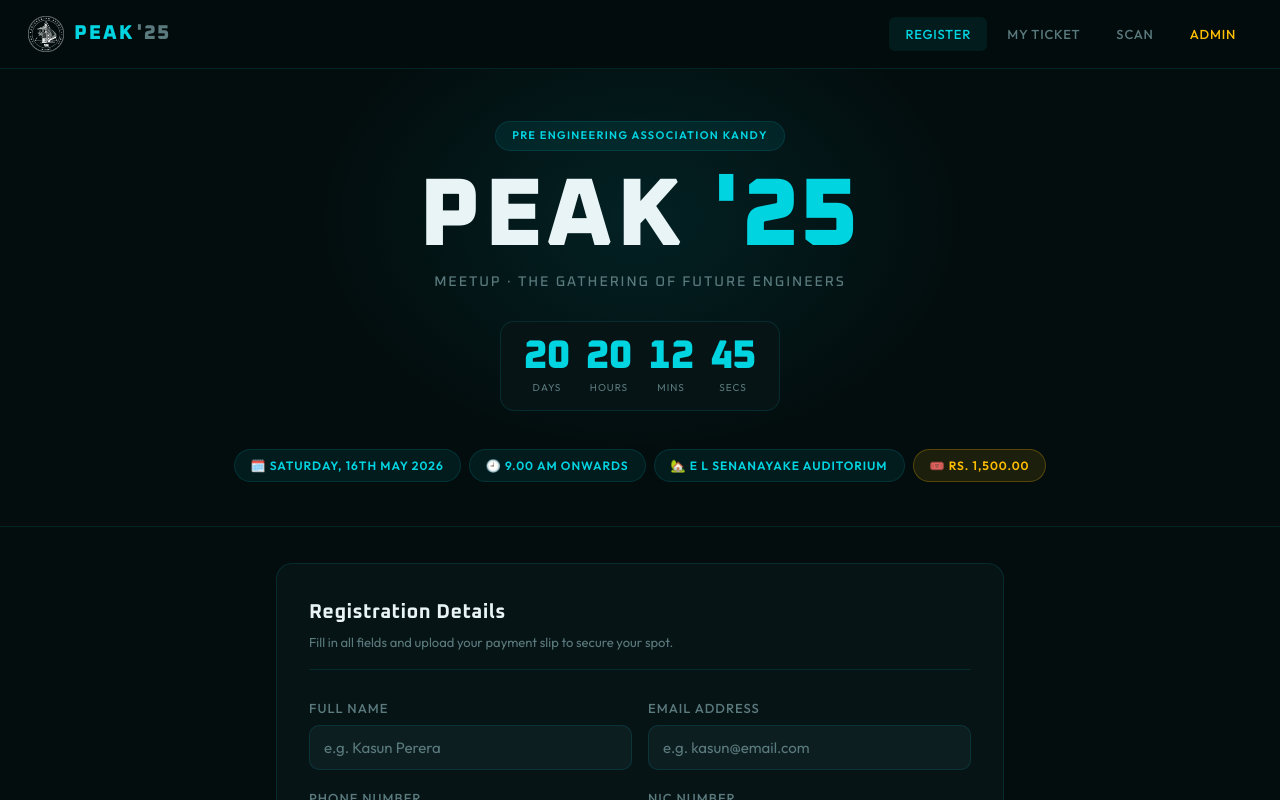
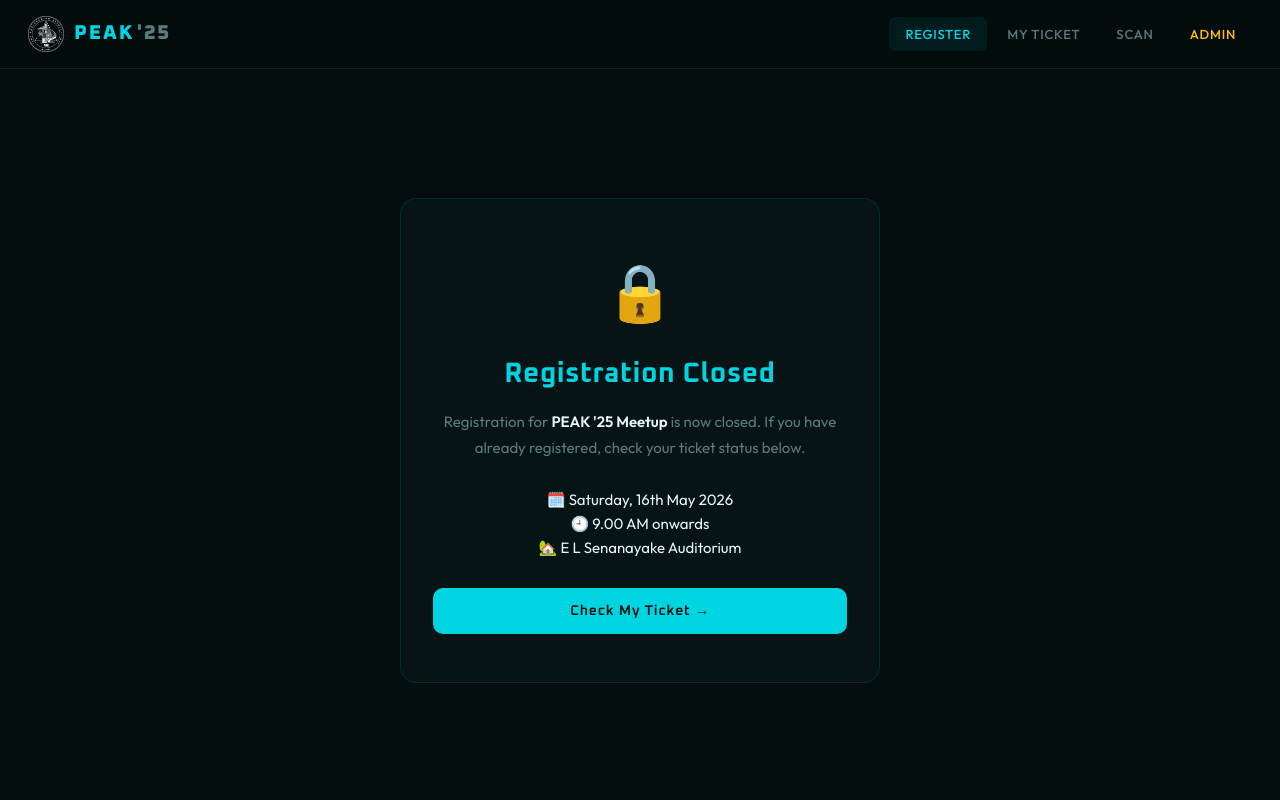
Before and after one commit to gangasara2004/peak25, a React (Vite) app: page / in a window 1280 px wide. Shown: the top 800 px of the page. Built offline with nearby package versions, Linux system fonts and the light colour scheme.

Commit message:
Add ClosedScreen component for registration closure

```diff
--- a/src/pages/RegisterPage.tsx
+++ b/src/pages/RegisterPage.tsx
@@ -103,7 +103,8 @@ export default function RegisterPage() {
   }
 
   if (step === 'success') return <SuccessScreen email={form.email} />
-
+  const REGISTRATION_CLOSED = true // ← set to false to reopen
+  if (REGISTRATION_CLOSED) return <ClosedScreen />
   return (
     <div className="rp">
       {/* Hero */}
@@ -389,3 +390,25 @@ function CopyRow({ label, value }: { label: string; value: string }) {
     </div>
   )
 }
+function ClosedScreen() {
+  return (
+    <div style={{ minHeight: 'calc(100vh - 57px)', display: 'flex', alignItems: 'center', justifyContent: 'center', padding: 24 }}>
+      <div className="card fade-up" style={{ maxWidth: 480, width: '100%', textAlign: 'center', padding: '48px 32px' }}>
+        <div style={{ fontSize: 56, marginBottom: 16 }}>🔒</div>
+        <h2 style={{ fontFamily: 'var(--font-display)', fontSize: 28, color: 'var(--cyan)', marginBottom: 12 }}>
+          Registration Closed
+        </h2>
+        <p style={{ color: 'var(--text-muted)', fontSize: 15, lineHeight: 1.7, marginBottom: 28 }}>
+          Registration for <strong style={{ color: 'var(--text)' }}>PEAK '25 Meetup</strong> is now closed.
+          If you have already registered, check your ticket status below.
+        </p>
+        <div className="rp-event-details" style={{ justifyContent: 'center', marginBottom: 28 }}>
+          <div className="rp-detail-badge">🗓️ Saturday, 16th May 2026</div>
+          <div className="rp-detail-badge">🕘 9.00 AM onwards</div>
+          <div className="rp-detail-badge">🏡 E L Senanayake Auditorium</div>
+        </div>
+        <a href="/status" className="btn btn--primary btn--full">Check My Ticket →</a>
+      </div>
+    </div>
+  )
+}
```
